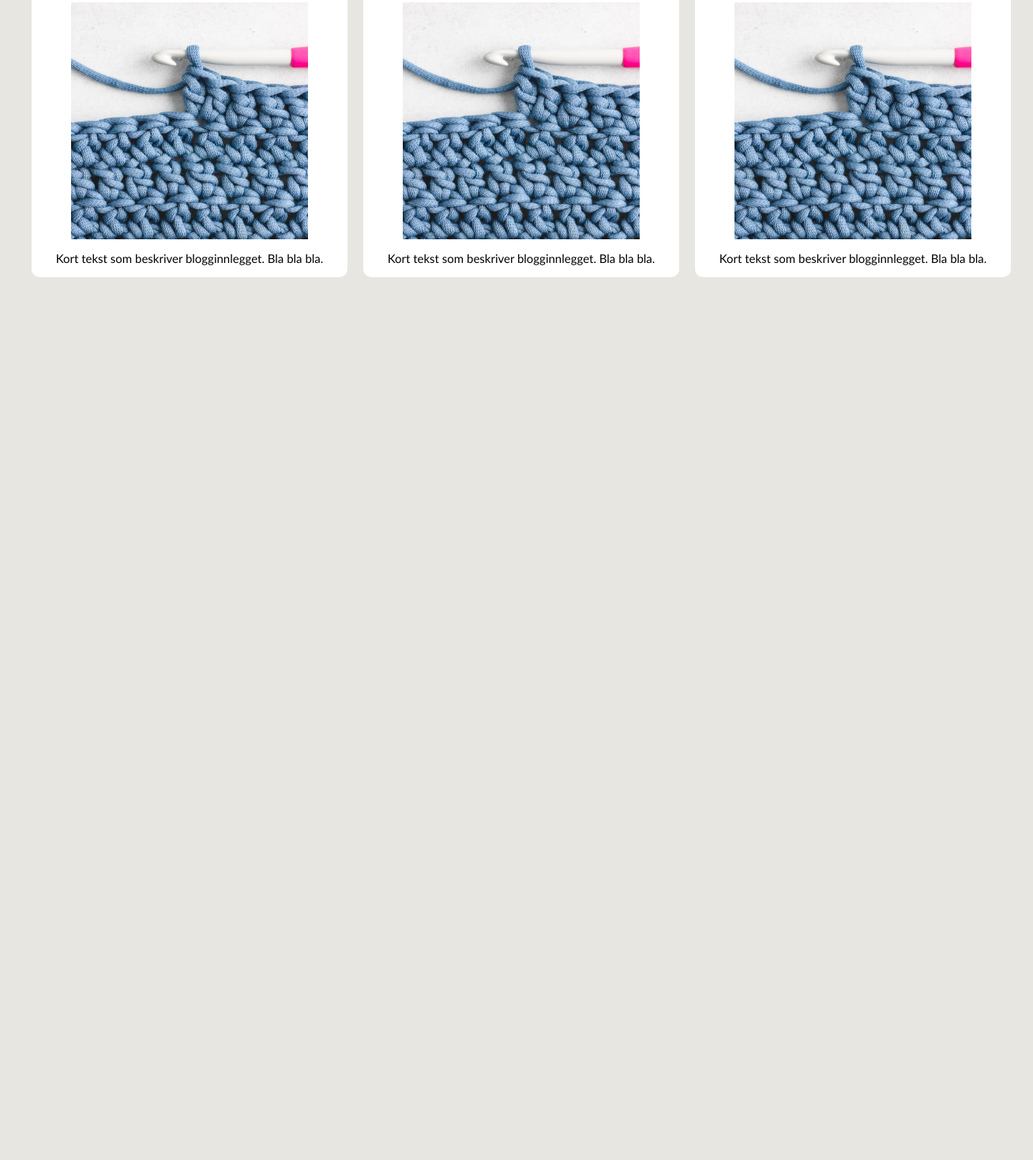
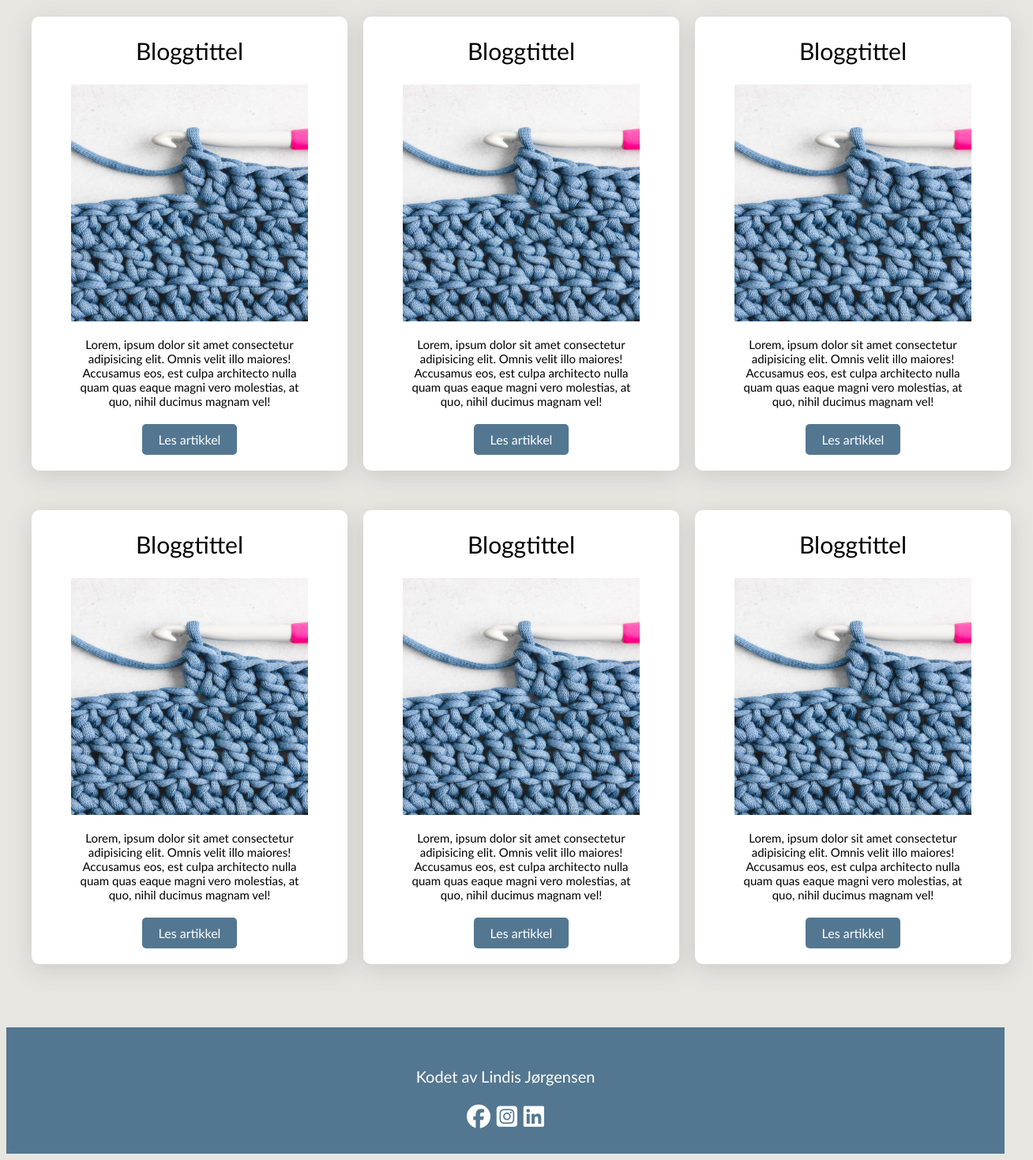
Before and after one commit to lindijor/crochet-blog, a plain HTML site: page index.html in a window 1280 px wide. Shown: the part 415-1884 px from the top of the page at 79% size, 1308 px wide, since content can reach past the window. Before the commit the page ends 800 px from the top, so only its background shows below. Drawn offline with Linux system fonts and the light colour scheme.

Commit message:
Added grid for blog posts, footer and styling to all elements

```diff
--- a/index.html
+++ b/index.html
@@ -3,10 +3,21 @@
   <head>
     <meta charset="UTF-8" />
     <meta name="viewport" content="width=device-width, initial-scale=1.0" />
+    <script
+      src="https://kit.fontawesome.com/59d23d06d0.js"
+      crossorigin="anonymous"
+    ></script>
     <link rel="stylesheet" href="styles.css" />
     <title>Heklebloggen</title>
   </head>
   <body>
+    <nav>
+      <ul>
+        <li>Om</li>
+        <li>Artikler</li>
+        <li>Kontakt</li>
+      </ul>
+    </nav>
     <header>
       <h1>Heklebloggen</h1>
       <p>
@@ -20,19 +31,74 @@
         <div class="blog-column">
           <h2>Bloggtittel</h2>
           <img src="images/crochet.jpg" alt="" />
-          <p>Kort tekst som beskriver blogginnlegget. Bla bla bla.</p>
+          <p>
+            Lorem, ipsum dolor sit amet consectetur adipisicing elit. Omnis
+            velit illo maiores! Accusamus eos, est culpa architecto nulla quam
+            quas eaque magni vero molestias, at quo, nihil ducimus magnam vel!
+          </p>
+          <a href="/">Les artikkel</a>
         </div>
         <div class="blog-column">
           <h2>Bloggtittel</h2>
           <img src="images/crochet.jpg" alt="" />
-          <p>Kort tekst som beskriver blogginnlegget. Bla bla bla.</p>
+          <p>
+            Lorem, ipsum dolor sit amet consectetur adipisicing elit. Omnis
+            velit illo maiores! Accusamus eos, est culpa architecto nulla quam
+            quas eaque magni vero molestias, at quo, nihil ducimus magnam vel!
+          </p>
+          <a href="/">Les artikkel</a>
         </div>
         <div class="blog-column">
           <h2>Bloggtittel</h2>
           <img src="images/crochet.jpg" alt="" />
-          <p>Kort tekst som beskriver blogginnlegget. Bla bla bla.</p>
+          <p>
+            Lorem, ipsum dolor sit amet consectetur adipisicing elit. Omnis
+            velit illo maiores! Accusamus eos, est culpa architecto nulla quam
+            quas eaque magni vero molestias, at quo, nihil ducimus magnam vel!
+          </p>
+          <a href="/">Les artikkel</a>
+        </div>
+        <div class="blog-column">
+          <h2>Bloggtittel</h2>
+          <img src="images/crochet.jpg" alt="" />
+          <p>
+            Lorem, ipsum dolor sit amet consectetur adipisicing elit. Omnis
+            velit illo maiores! Accusamus eos, est culpa architecto nulla quam
+            quas eaque magni vero molestias, at quo, nihil ducimus magnam vel!
+          </p>
+          <a href="/">Les artikkel</a>
+        </div>
+        <div class="blog-column">
+          <h2>Bloggtittel</h2>
+          <img src="images/crochet.jpg" alt="" />
+          <p>
+            Lorem, ipsum dolor sit amet consectetur adipisicing elit. Omnis
+            velit illo maiores! Accusamus eos, est culpa architecto nulla quam
+            quas eaque magni vero molestias, at quo, nihil ducimus magnam vel!
+          </p>
+          <a href="/">Les artikkel</a>
+        </div>
+        <div class="blog-column">
+          <h2>Bloggtittel</h2>
+          <img src="images/crochet.jpg" alt="" />
+          <p>
+            Lorem, ipsum dolor sit amet consectetur adipisicing elit. Omnis
+            velit illo maiores! Accusamus eos, est culpa architecto nulla quam
+            quas eaque magni vero molestias, at quo, nihil ducimus magnam vel!
+          </p>
+          <a href="/">Les artikkel</a>
         </div>
       </div>
     </main>
+    <footer>
+      <div>
+        <p>Kodet av Lindis Jørgensen</p>
+      </div>
+      <div class="socials">
+        <i class="fa-brands fa-facebook"></i>
+        <i class="fa-brands fa-square-instagram"></i>
+        <i class="fa-brands fa-linkedin"></i>
+      </div>
+    </footer>
   </body>
 </html>
--- a/styles.css
+++ b/styles.css
@@ -3,9 +3,38 @@ body {
   font-family: "Gill Sans", "Gill Sans MT", Calibri, "Trebuchet MS", sans-serif;
 }
 
+nav {
+  background-color: #537791;
+  position: absolute;
+  top: 0;
+  display: block;
+  width: 100%;
+  padding: 10px;
+}
+
+ul {
+  display: flex;
+  flex-direction: row;
+  justify-content: end;
+  align-content: end;
+  margin-right: 50px;
+}
+
+li {
+  list-style: none;
+  margin-right: 20px;
+  font-size: 20px;
+  color: white;
+}
+
+header {
+  margin-bottom: 50px;
+  margin-top: 150px;
+}
+
 h1 {
   text-align: center;
-  font-size: 50px;
+  font-size: 70px;
   font-weight: 400;
   margin: 50px;
 }
@@ -42,11 +71,50 @@ img {
 .blog-grid p {
   font-size: 15px;
   text-align: center;
+  width: 300px;
+  display: block;
+  margin: 20px auto;
+}
+
+.blog-column a {
+  display: block;
+  margin: 20px auto;
+  width: 100px;
+  text-decoration: none;
+  color: white;
+  background-color: #537791;
+  text-align: center;
+  padding: 10px;
+  border-radius: 5px;
+  transition: all 150ms ease-in-out;
+}
+
+.blog-column a:hover {
+  opacity: 0.6;
 }
 
 .blog-column {
   width: 400px;
   background-color: white;
   border-radius: 10px;
-  margin-top: 100px;
+  margin-top: 30px;
+  box-shadow: rgba(100, 100, 111, 0.2) 0px 7px 29px 0px;
 }
+
+footer {
+  background-color: #537791;
+  padding: 30px;
+  margin-top: 80px;
+}
+
+footer p {
+  text-align: center;
+  font-size: 20px;
+  color: white;
+}
+
+.socials {
+  text-align: center;
+  font-size: 30px;
+  color: white;
+}
```
